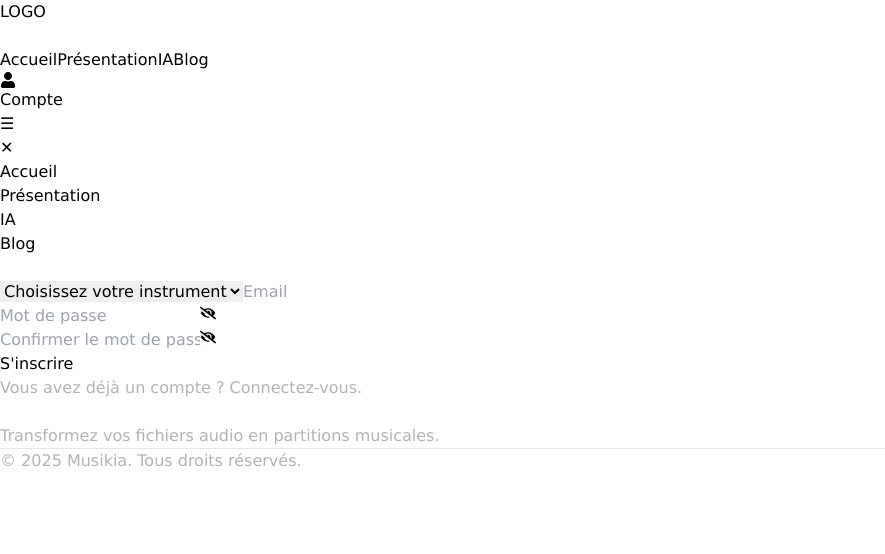
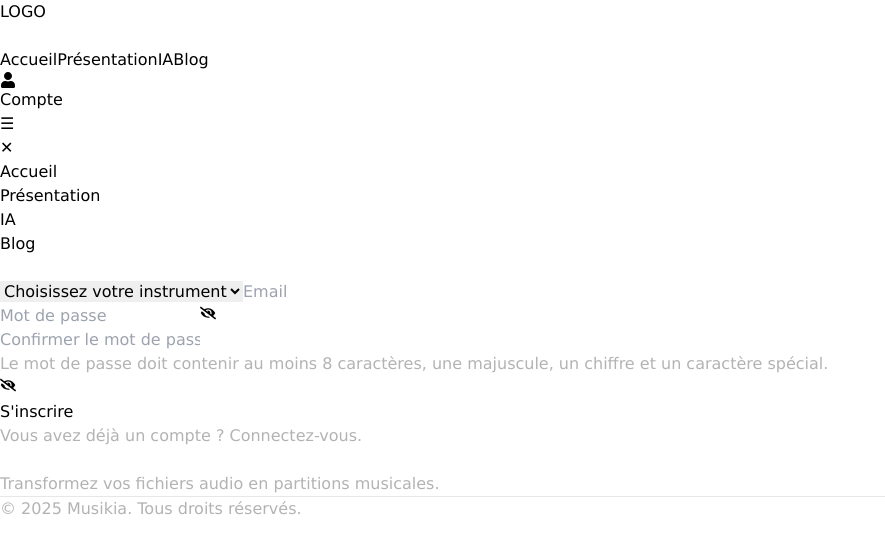
Before and after one commit to lemadnightofficiel/Musikia_Web, a Next.js app in the folder site-web-musikia/: page /pages/register in a window 1280 px wide. Shown: the top 554 px of the page, without its empty margins (0-885 px from the left). Built offline with nearby package versions, Linux system fonts and the light colour scheme.

Commit message:
verif final

```diff
--- a/site-web-musikia/src/app/pages/register/page.tsx
+++ b/site-web-musikia/src/app/pages/register/page.tsx
@@ -6,6 +6,7 @@ import Link from "next/link";
 import Navbar from "@/app/components/NavBar";
 import Footer from "@/app/components/Footer";
 import { FaEye, FaEyeSlash } from 'react-icons/fa';
+import router from 'next/router';
 
 const RegisterPage = () => {
   const [email, setEmail] = useState('');
@@ -26,13 +27,13 @@ const RegisterPage = () => {
     setPasswordMatch(e.target.value === password);
   };
 
+const regex = /^(?=.*[A-Z])(?=.*\d)(?=.*[@$!%*?&])[A-Za-z\d@$!%*?&]{8,}$/;
+
 const handleSubmit = (e: FormEvent<HTMLFormElement>) => {
   e.preventDefault();
 
-    const regex = /^(?=.*[A-Z])(?=.*\d)(?=.*[@$!%*?&])[A-Za-z\d@$!%*?&]{8,}$/;
-
   if (!regex.test(password)) {
-      alert("Le mot de passe doit contenir au moins une majuscule, un chiffre et un caractère spécial.");
+    alert("Le mot de passe doit contenir au moins 8 caractères, une majuscule, un chiffre et un caractère spécial.");
     return;
   }
 
@@ -42,6 +43,7 @@ const RegisterPage = () => {
   }
 
   console.log("Form submitted:", { email, instrument, password });
+  router.push('../pages/home');
 };
 
   return (
@@ -71,9 +73,13 @@ const RegisterPage = () => {
             </div>
             <div className="relative mb-4">
               <input type={showConfirmPassword ? "text" : "password"} placeholder="Confirmer le mot de passe" className={`border rounded p-2 w-full focus:outline-none focus:ring-2 focus:ring-indigo-500 ${passwordMatch ? 'border-gray-300' : 'border-red-500'}`} required value={confirmPassword} onChange={handleConfirmPasswordChange}/>
+              { !regex.test(password) && (
+                <p className="text-red-500 text-sm mt-3 mb-3 ">Le mot de passe doit contenir au moins 8 caractères, une majuscule, un chiffre et un caractère spécial.</p>
+              )}
               { !passwordMatch && (
                 <p className="text-red-500 text-sm">Les mots de passe ne correspondent pas.</p>
               )}
+
               <button type="button" className="absolute right-3 top-3" onClick={() => setShowConfirmPassword(!showConfirmPassword)}>
                 {showConfirmPassword ? (
                   <FaEye />
@@ -85,6 +91,7 @@ const RegisterPage = () => {
             <button type="submit" className="bg-[var(--btn-bg)] text-[var(--btn-text)] hover:bg-[var(--btn-hover)] py-2 px-4 rounded transition duration-300">
               S&apos;inscrire
             </button>
+
           </form>
           <p className="mt-4 text-center text-[var(--p-color)]">
             Vous avez déjà un compte ?{" "}
```
Lines whose indentation alone changed are shown as unchanged.
